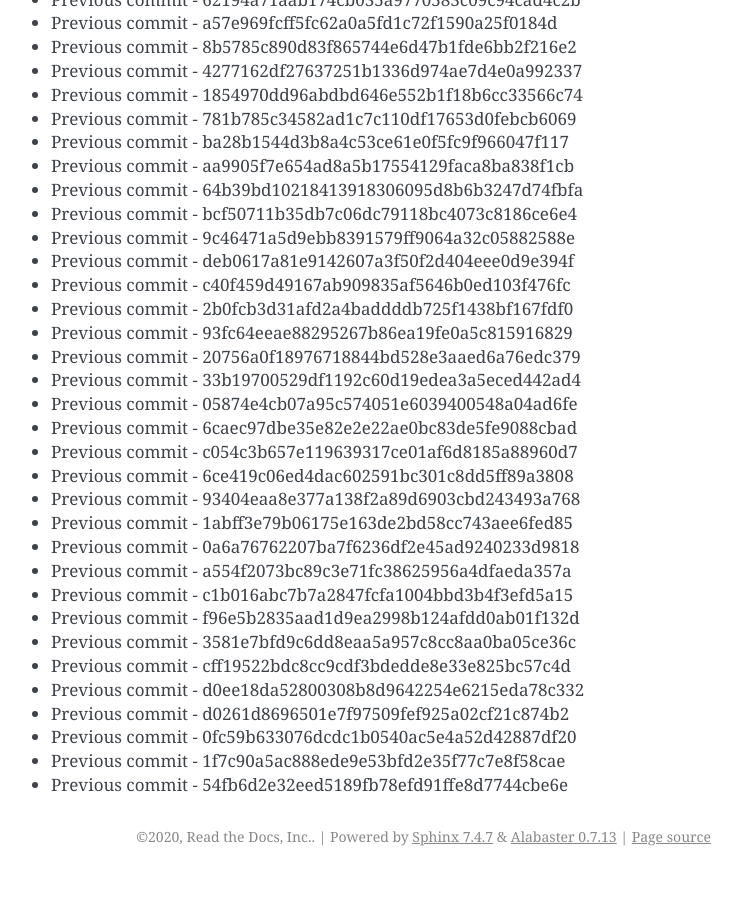
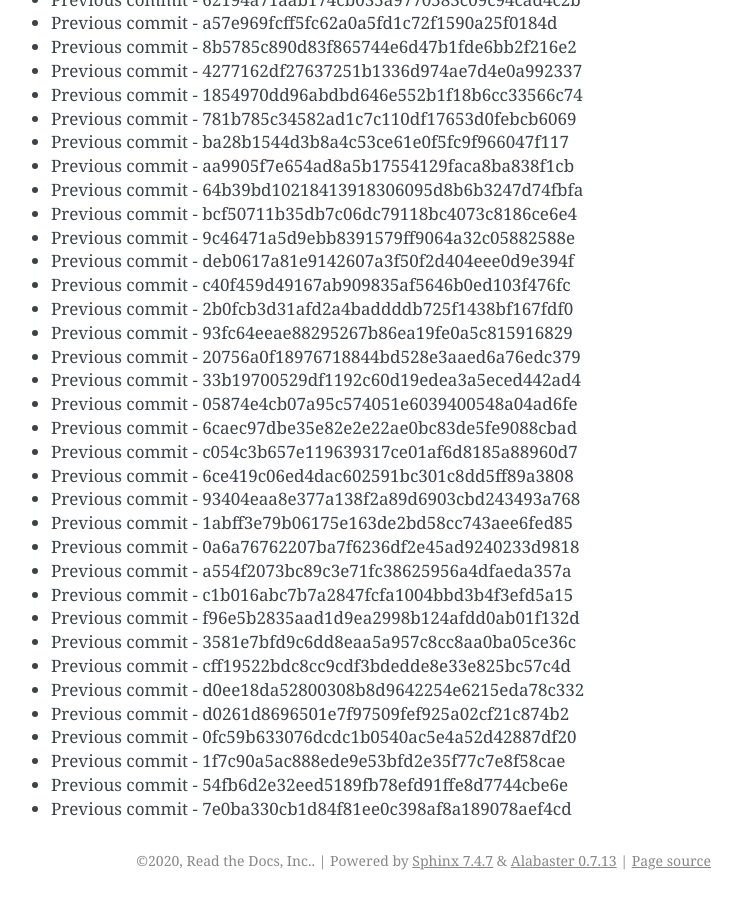
Before and after one commit to readthedocs/rtd-git-stresstest, a Sphinx documentation site: the page built from docs/updates.rst, in a window 1280 px wide and 900 px high, scrolled down 69881 px. Shown: the whole window, without its empty margins (399-1141 px from the left). Built offline with Sphinx 7.4.7, drawn with Linux system fonts in a browser that asks for light colours; before the commit the page ends 70757 px from its top, so only the background shows below that.

Commit message:
Generating commit from previous: 7e0ba330cb1d84f81ee0c398af8a189078aef4cd

```diff
--- a/docs/updates.rst
+++ b/docs/updates.rst
@@ -2968,3 +2968,4 @@ It can be tested for any performance characteristics.
 * Previous commit - 0fc59b633076dcdc1b0540ac5e4a52d42887df20
 * Previous commit - 1f7c90a5ac888ede9e53bfd2e35f77c7e8f58cae
 * Previous commit - 54fb6d2e32eed5189fb78efd91ffe8d7744cbe6e
+* Previous commit - 7e0ba330cb1d84f81ee0c398af8a189078aef4cd
```
